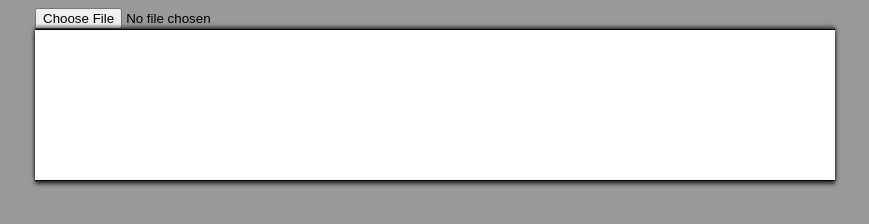
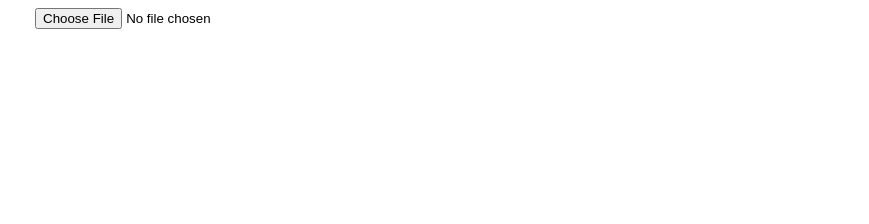
Before and after one commit to Paoda/js-visualiser, a website: page app/index.html in a window 1280 px wide. Shown: the whole page, without its empty margins (213-1082 px from the left). Drawn offline with Linux system fonts and the light colour scheme.

Commit message:
making stuffs look nicer

```diff
--- a/app/css/main.css
+++ b/app/css/main.css
@@ -1,10 +1,3 @@
-canvas {
-  border-top: 1px solid black;
-  border-bottom: 1px solid black;
-  margin-bottom: -3px;
-  box-shadow: 0 -2px 4px rgba(0,0,0,0.7),
-              0 3px 4px rgba(0,0,0,0.7);
-}
 .wrapper {
 	height: 100%;
 	max-width: 800px;
@@ -14,6 +7,4 @@ canvas {
 body {
 	width: 100%;
 	height: inherit;
-	background-color: #999;
-
 }
--- a/app/js/main.js
+++ b/app/js/main.js
@@ -58,7 +58,7 @@ function visualize() {
             barHeight = dataArray[i];
 
 
-            canvasCtx.fillStyle = 'rgb(0,0,0)';
+            canvasCtx.fillStyle = 'rgb(75,0,130)';
             canvasCtx.fillRect(x, HEIGHT - barHeight / 2, barWidth, barHeight / 2);
 
             x += barWidth + 1;
```
